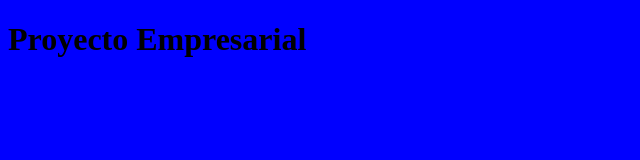
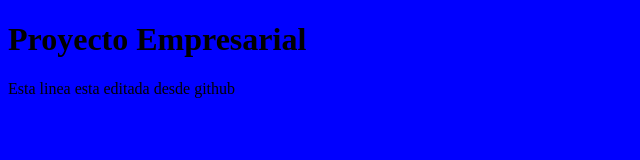
Before and after one commit to arkam20/CursoGit, a plain HTML site: page index.html in a window 1280 px wide. Shown: the whole page, without its empty margins (0-640 px from the left). Drawn offline with Linux system fonts and the light colour scheme.

Commit message:
Update index.html

```diff
--- a/index.html
+++ b/index.html
@@ -4,12 +4,12 @@
     <meta charset="UTF-8">
     <meta http-equiv="X-UA-Compatible" content="IE=edge">
     <meta name="viewport" content="width=device-width, initial-scale=1.0">
-    <title>Ejemplo 1</title>
+    <title>Ejemplo 1 </title>
     <link href="css/estilos.css" rel="stylesheet" type="text/css">
 </head>
 <body>
     <h1>Proyecto Empresarial</h1>
-
+    <p> Esta linea esta editada desde github </p>
 
 </body>
 </html>
```
